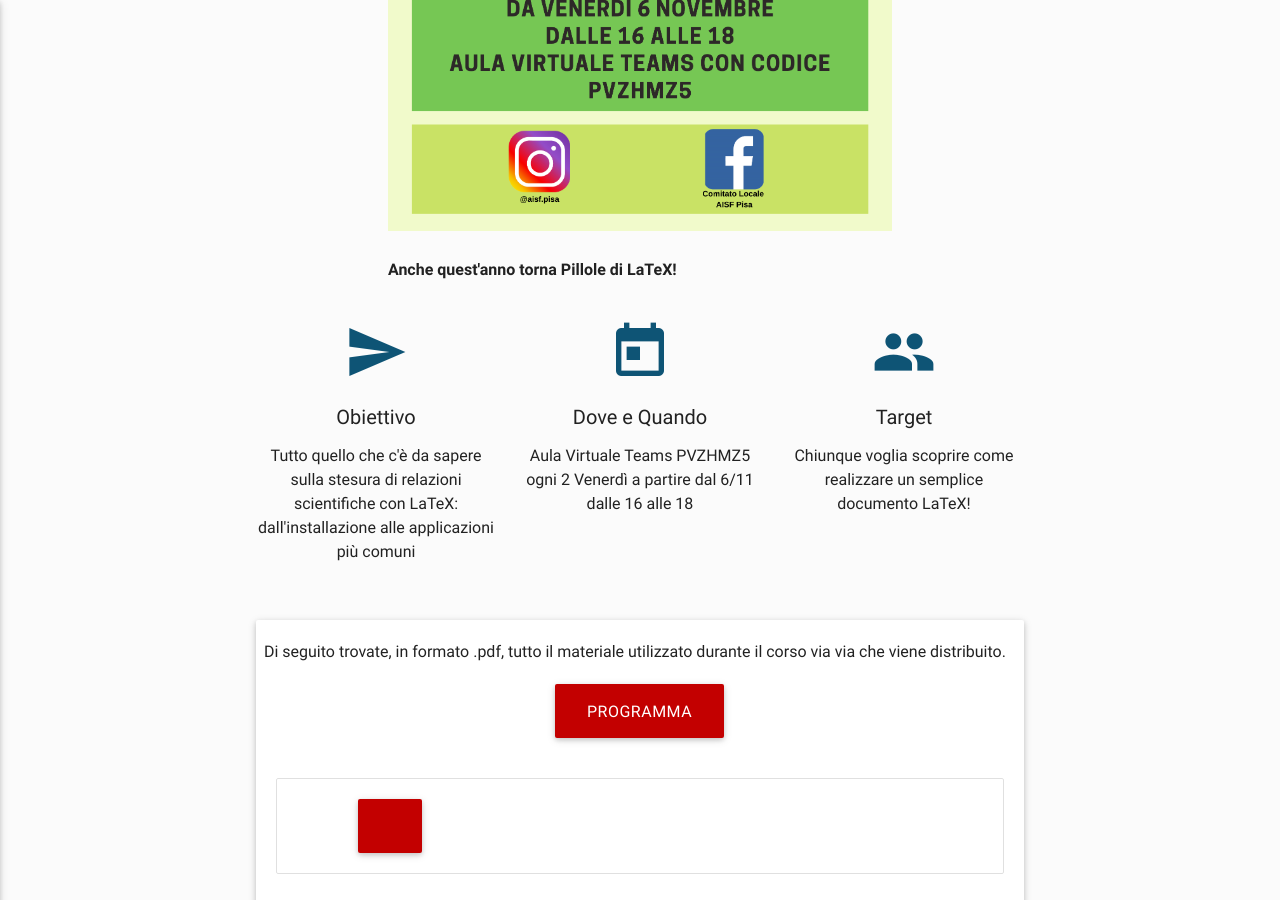
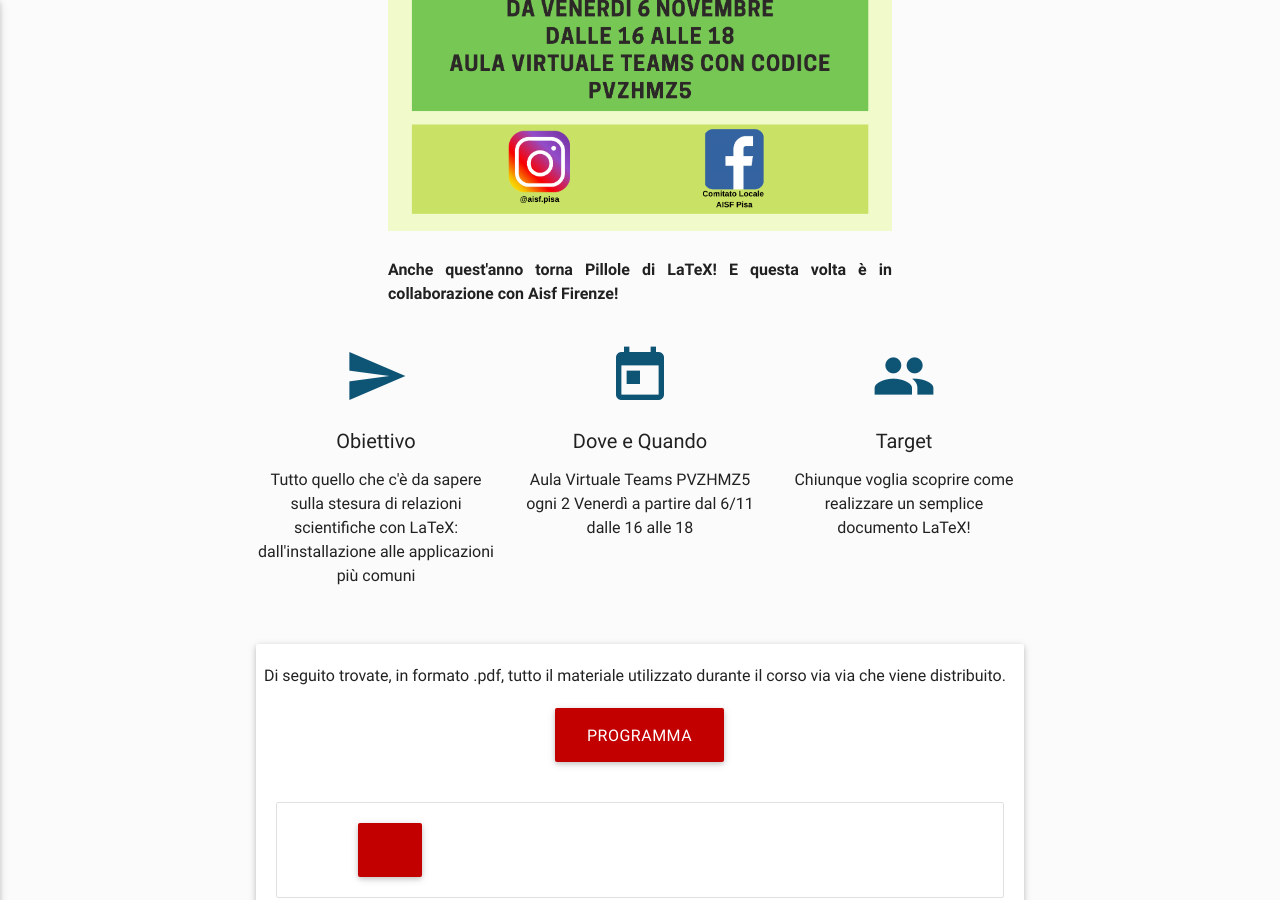
Before and after one commit to ai-sf/pisa, a Jekyll site: the page built from corso_latex_20.html, in a window 1280 px wide and 900 px high, scrolled down 652 px. Built offline with Jekyll 4.4.1, drawn with Linux system fonts in a browser that asks for light colours; nearby versions of some CDN libraries.

Commit message:
latex_2020

```diff
--- a/corso_latex_20.html
+++ b/corso_latex_20.html
@@ -4,7 +4,7 @@ title: Pillole di LaTeX
 locandina:
            url: img/corsi/latex_20.png
            alt: Locandina Corso LaTeX 2020
-incipit: "Anche quest'anno torna Pillole di LaTeX!"
+incipit: "Anche quest'anno torna Pillole di LaTeX! E questa volta è in collaborazione con Aisf Firenze!"
 icon_block_list:
                   - name: "Obiettivo"
                     text: "Tutto quello che c'è da sapere sulla stesura di relazioni scientifiche con LaTeX: dall'installazione alle applicazioni più comuni"
```
Also changed, not shown: 1 other file.
